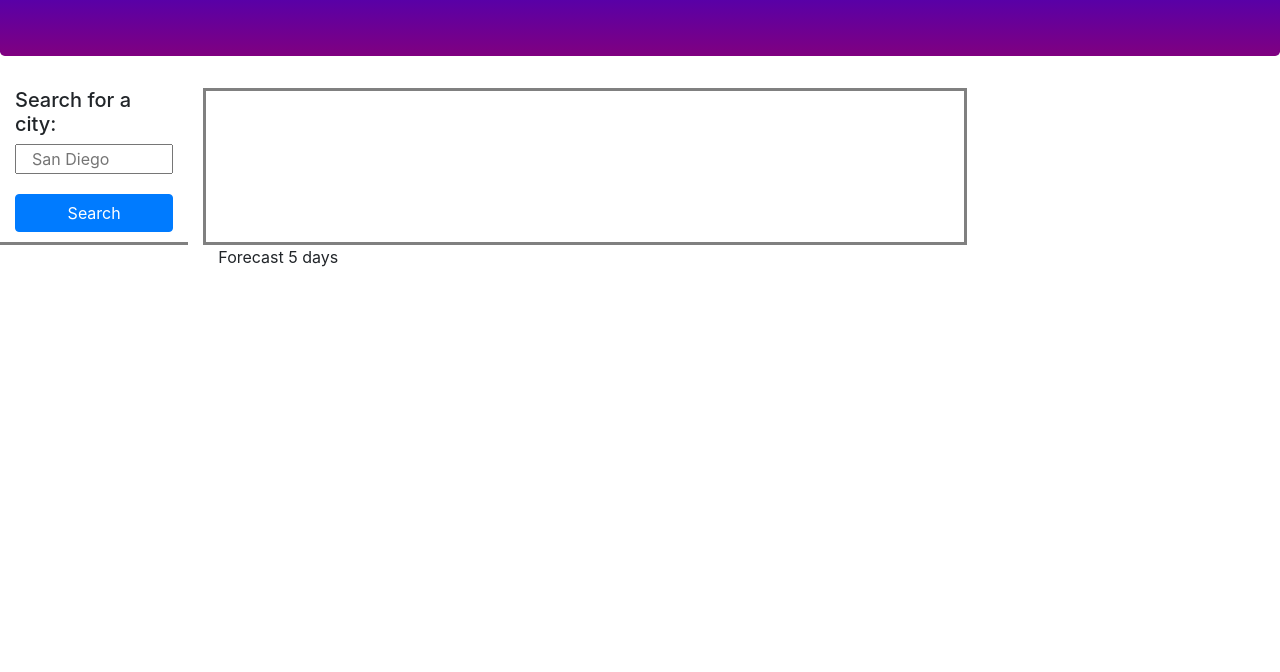
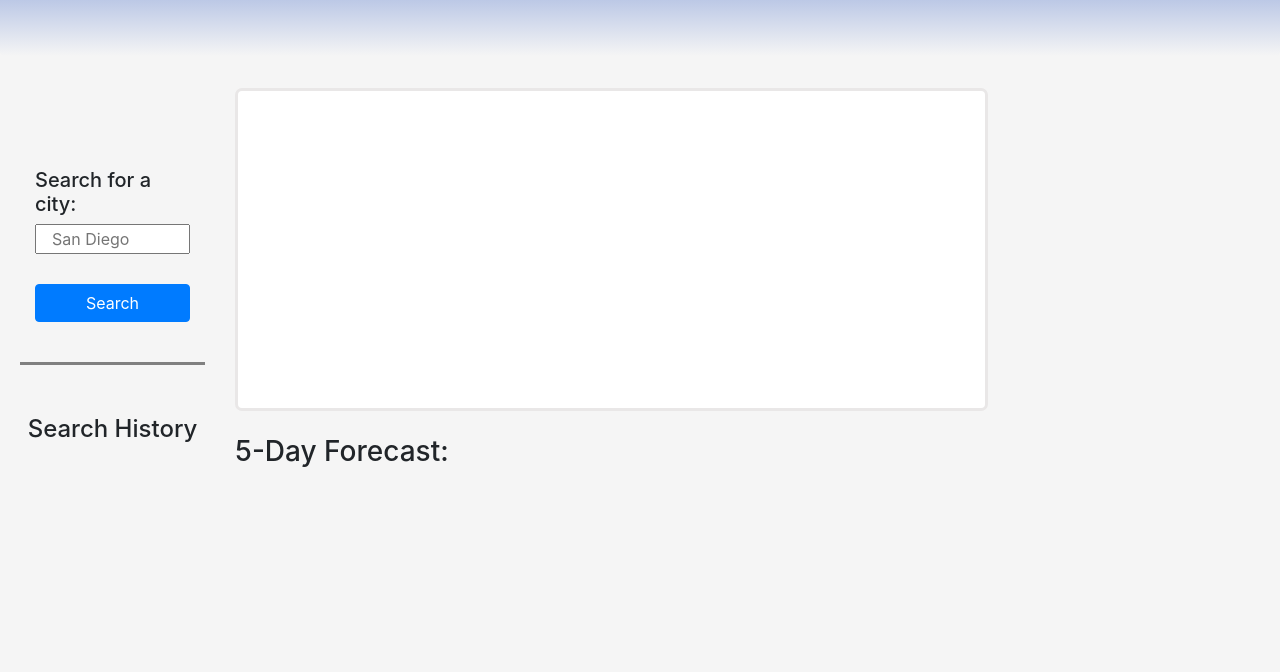
Before and after one commit to enanesh/weather-dashboard-js, a plain HTML site: page index.html in a window 1280 px wide. Shown: the part 128-800 px from the top of the page. Drawn offline with nearby package versions, Linux system fonts and the light colour scheme; no server answers.

Commit message:
Final changes to UI, fix bugs from user inputs

```diff
--- a/assets/script.js
+++ b/assets/script.js
@@ -62,8 +62,9 @@ function citiesButtons() {
     $('#listCities').empty();
 
     var citiesLocalstorage = JSON.parse(localStorage.getItem("cities"));
-    if (citiesLocalstorage == null)
-    {
+    if (citiesLocalstorage == null) {
+        return;
+    } else if (citiesLocalstorage == " ") {
         return;
     }
 
@@ -186,7 +187,7 @@ function getApiCurrent(requestUrl) {
         .then(function (currentData) {
 
             currentLogic(currentData);
-            console.log(currentData);
+            // console.log(currentData);
 
 
         });
@@ -214,17 +215,17 @@ function forecastLogic(forecastData) {
 
 
         var cardEl = $("<div/>", {
-            class: "card",
+            class: "card card-form",
         });
         $("#forecastCards").append(cardEl);
 
 
         var cardBodyEl = $("<div/>", {
-            class: "card-body",
+            class: "card-body ",
         });
         cardEl.append(cardBodyEl);
 
-        var cardtittleEl = $("<h6/>", {
+        var cardtittleEl = $("<h5/>", {
             text: dayString.slice(0, 10),
             class: "card-title",
 
@@ -284,7 +285,7 @@ function currentLogic(currentData,date) {
 
     var currentTittleEl = $("<h3/>", {
         text: todayCityName +"  "+"("+ date+")",
-        class: "",
+        class: "currentDayText",
     });
     $("#currentDisplay").append(currentTittleEl);
 
--- a/assets/style.css
+++ b/assets/style.css
@@ -1,3 +1,7 @@
+.body{
+   background-color: whitesmoke;
+}
+
 
 .jumbotron {
     text-align: center;
@@ -5,33 +9,70 @@
     border-radius: 0;
     text-align: center;
     color: white;
-    background-image: linear-gradient(blue, purple);
-    padding: 40px;
+    background-image: linear-gradient(rgb(58, 99, 196), whitesmoke);
+
  }
 
 
  .division-input{
+
+   margin-top: 80px;
+   margin-bottom: 50px;
     border-bottom: solid;
     border-color: gray;
-    padding-bottom:10px;
+    padding-bottom:40px;
 
 
  }
 
+
  .box{
-   border-color: gray;
-   border-style: solid;
+   margin-left: 20px;
+
  }
 
+ .boxToday{
+   margin-left: 15px;
+   border-color: rgb(233, 231, 231);
+   border-radius: 7px;
+   border-style: solid;
+   margin-bottom: 4px;
+   background-color: white;
 
 
- .btn{
-    margin-top:20px;
+ }
+
+ .fakedivision{
+   height: 2px;
+
+ }
+
+ .forecastText{
+   padding-top: 20px;
+   font-size: x-large;
+   margin-bottom: 30px;
 
  }
 
 
+ .btn{
+    margin-top:30px;
 
 
+ }
 
-/*Sets the style for the input*/
+.card-form{
+   background-color: #2152ad;
+   border-radius: 7px;
+
+}
+
+.currentDayText{
+   padding-top: 20px;
+
+}
+
+.searchText{
+  text-align: center;
+
+}
--- a/index.html
+++ b/index.html
@@ -18,14 +18,18 @@
     />
   </head>
 
-  <header class="jumbotron">
+
+
+
+  <body class="body">
+
+    <header class="jumbotron">
     <h1>Weather Dashboard</h1>
-  </header>
+    </header>
 
-  <body>
-    <div class="container-flex">
+    <div class="container-flex box">
       <!--SEARCH CITY FORM-->
-      <div id="row1" class="row">
+      <div id="row1" class="row ">
         <div class="col-md-2">
           <form id="search-form" class=" container division-input" >
             <h5>Search for a city:</h5>
@@ -39,34 +43,23 @@
           </form>
         </div>
 
-        <!--TODAY WEATHER INFO DISPLAY-->
-        <div id="currentDisplay" class="col-md-7 box">
-          <!-- <h3>Atlanta</h3>
-          <p>Temp </p>
-          <p>Wind <p>
-            -->
+        <!--TODAYS WEATHER INFO DISPLAY-->
+        <div id="currentDisplay" class="col-md-7 boxToday">
         </div>
       </div>
 
 
+       <!--TEXT COLUMS -->
+
+        <div id="row2" class="row">
+        <div class="col-md-2"><h4 class="searchText">Search History</h4> </div>
 
 
 
-
-       <!--EMPTY COLUM JUST FOR DIVISION -->
-
-        <div id="row2" class="row">
-
-        <div class="col-md-2"> </div>
-
-
-
-
-      <div class=" col-md-10">
-      <p>Forecast 5 days</p>
+      <div class=" col-md-10 forecastText">
+      <h3> 5-Day Forecast:</h3>
       </div>
        </div>
-
 
           <!--CITIES SERCHED BEFORE -->
 
@@ -76,12 +69,6 @@
           </div>
 
         </div>
-
-
-
-
-
-
 
         <!--5 DAY FORECAST CARDS -->
         <div id=forecastCards class="card-deck col-md-10">
```
Also changed, not shown: assets/monkey.js (deleted, +0 -16 lines), assets/Screenshot Dev.png (added), 2 other files.
